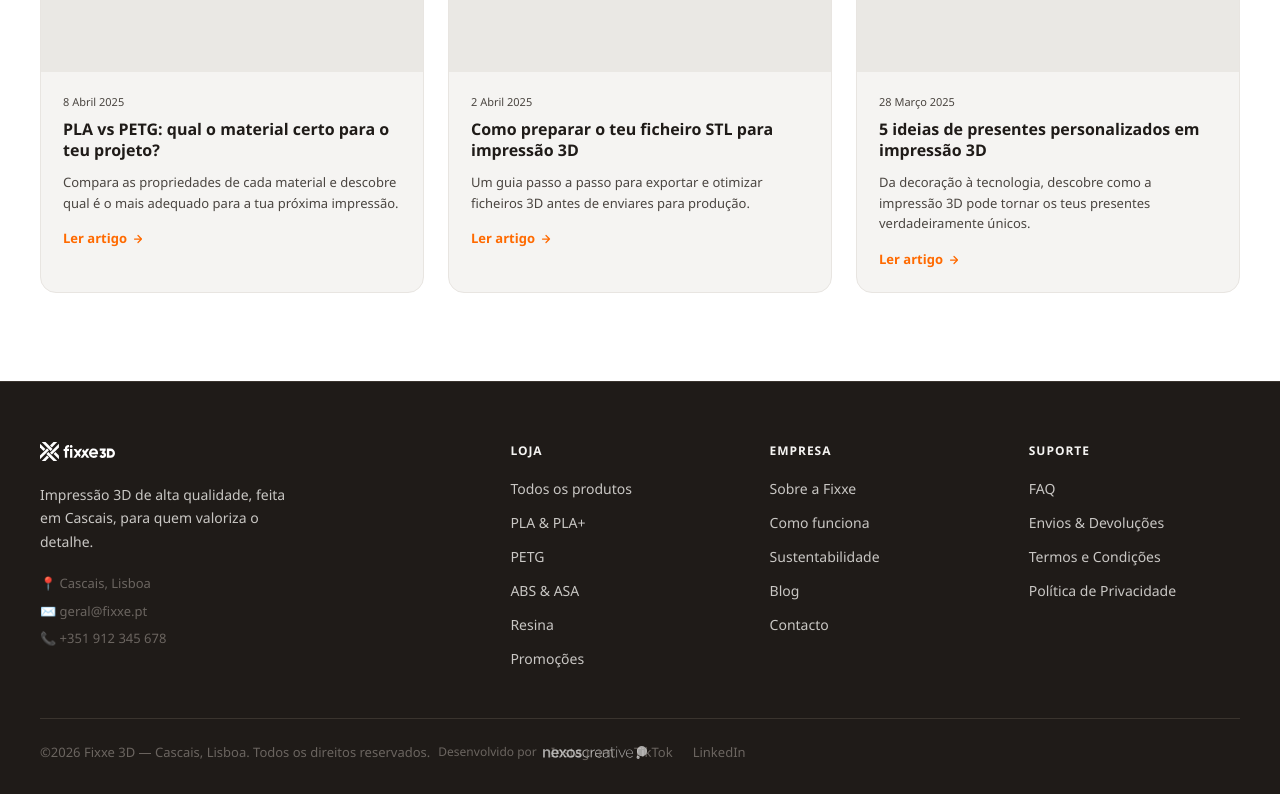
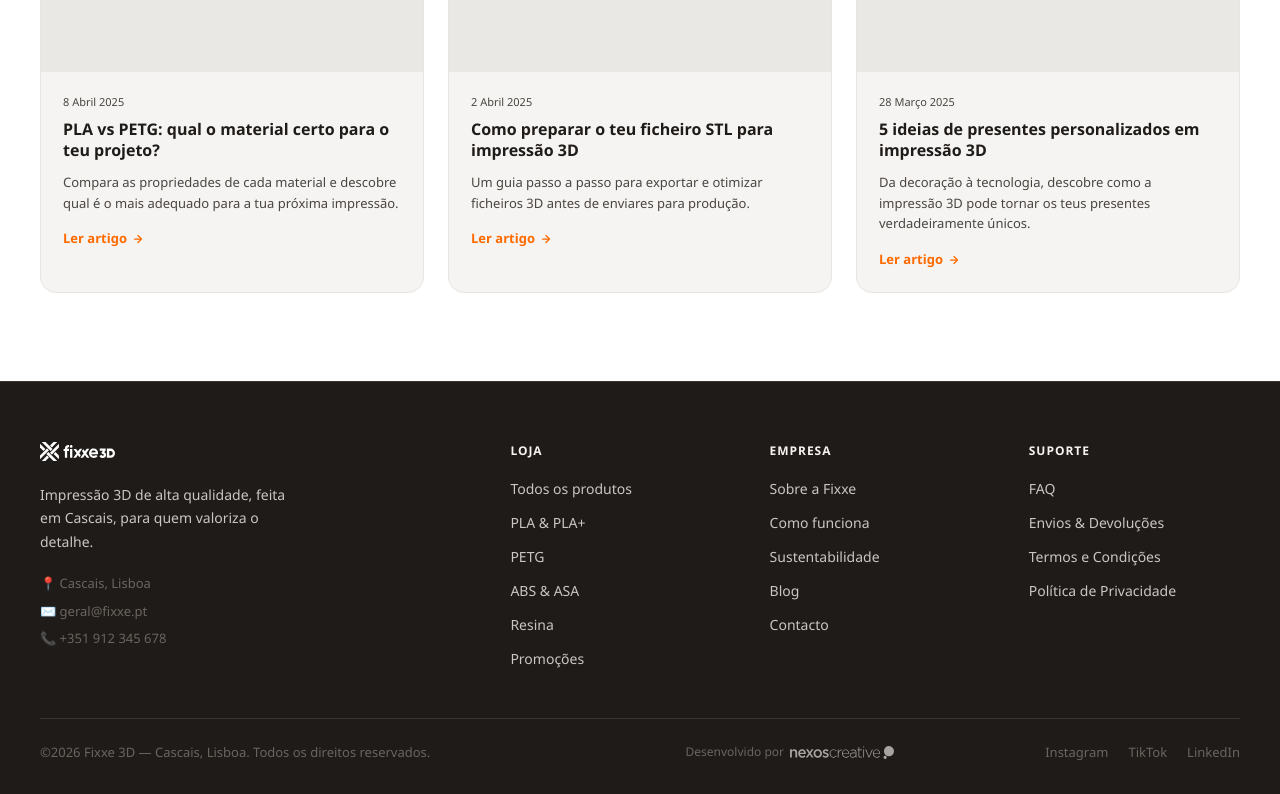
Before and after one commit to lgssilva/fixxe, a Next.js app: page / in a window 1280 px wide. Shown: the part 5523-6317 px from the top of the page. Built offline with nearby package versions, Linux system fonts and the light colour scheme; no server answers.

Commit message:
fix: copyright+Nexos esquerda, redes sociais direita

```diff
--- a/app/page.tsx
+++ b/app/page.tsx
@@ -734,7 +734,7 @@ function Footer() {
           ))}
         </div>
 
-        <div className="footer-btm-row" style={{ borderTop: `1px solid ${C.border}`, paddingTop: "24px", display: "flex", justifyContent: "flex-start", alignItems: "center", gap: "8px" }}>
+        <div className="footer-btm-row" style={{ borderTop: `1px solid ${C.border}`, paddingTop: "24px", display: "flex", justifyContent: "space-between", alignItems: "center", flexWrap: "wrap", gap: "8px" }}>
           <p style={{ fontSize: "13px", color: "#6b6560", margin: 0 }}>©2026 Fixxe 3D — Cascais, Lisboa. Todos os direitos reservados.</p><a href="https://nexoscreative.com" target="_blank" rel="noopener noreferrer" style={{ display: "inline-flex", alignItems: "center", gap: "6px", textDecoration: "none", whiteSpace: "nowrap" }}><span style={{ fontSize: "12px", color: "#6b6560", whiteSpace: "nowrap" }}>Desenvolvido por</span><img src="/logo-nexos.svg" alt="Nexos Creative" height={20} style={{ opacity: 0.6, display: "inline-block", verticalAlign: "middle" }} /></a>
           <div style={{ display: "flex", gap: "20px" }}>
             {["Instagram", "TikTok", "LinkedIn"].map(s => (
```
